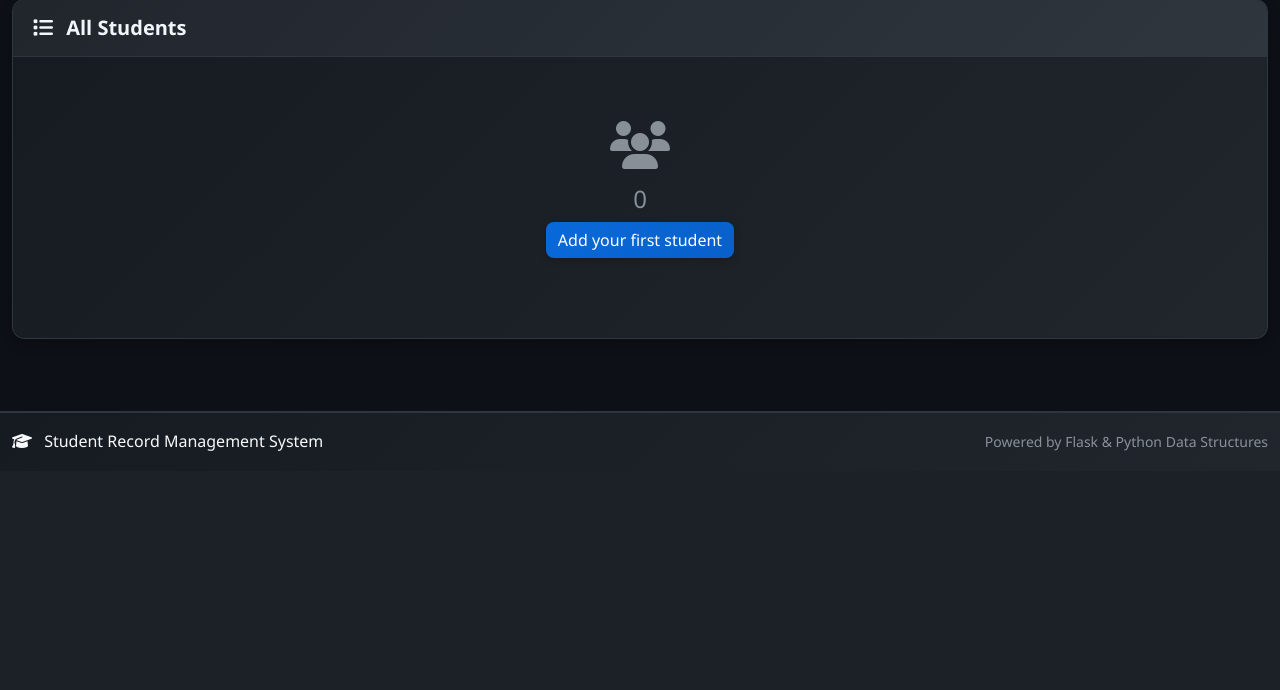
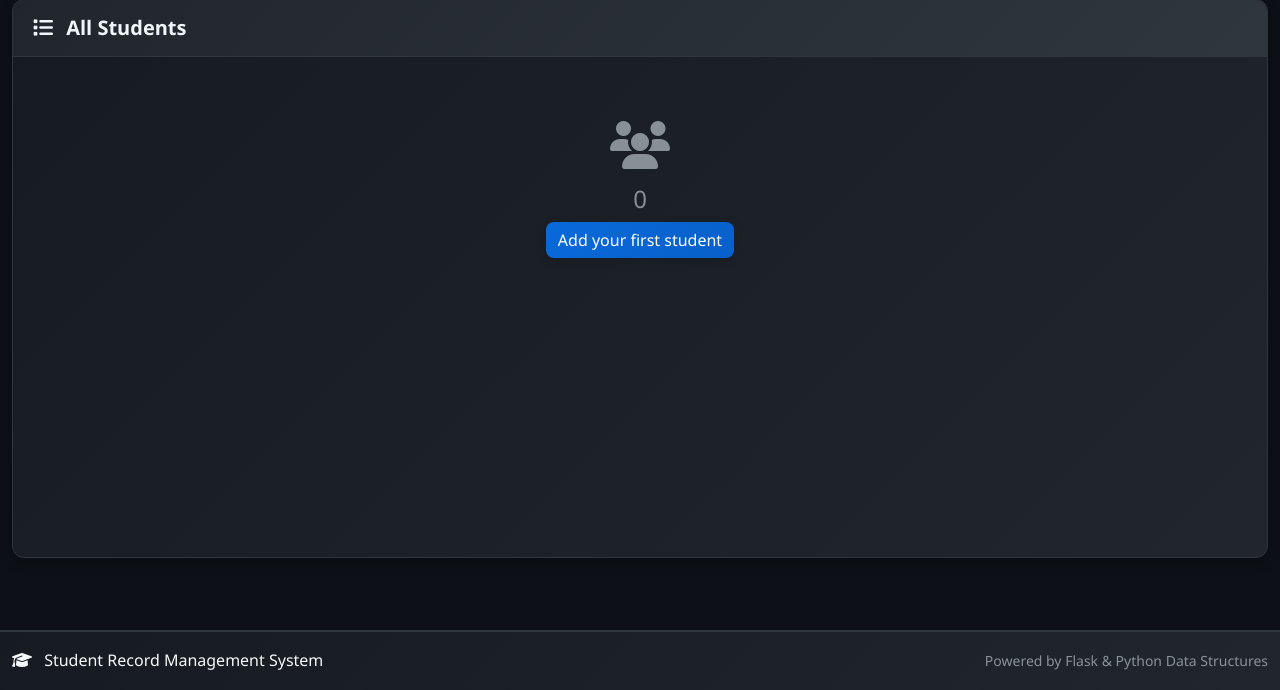
Before and after one commit to Hemanth509h/Student-Records, a Flask app: page / in a window 1280 px wide. Shown: the part 416-1106 px from the top of the page. Before the commit the page ends 867 px from the top, so only its background shows below. Run offline with Flask 3, Linux system fonts and the light colour scheme; a user stored in the database is signed in.

Commit message:
link an html an css

```diff
--- a/core/app.py
+++ b/core/app.py
@@ -20,7 +20,7 @@ if not app.secret_key:
     print("WARNING: Using generated secret key for development. Set SESSION_SECRET environment variable in production.")
 
 # Database configuration - PostgreSQL
-app.config['SQLALCHEMY_DATABASE_URI'] = os.environ.get('DATABASE_URL', 'postgresql://postgres:12345678@localhost:5432/postgres')
+app.config['SQLALCHEMY_DATABASE_URI'] = os.environ.get('DATABASE_URL', 'postgresql://postgres:12345678@localhost:5432/studentdb')
 app.config['SQLALCHEMY_ENGINE_OPTIONS'] = {
     "pool_recycle": 300,
     "pool_pre_ping": True,
--- a/create_tables.py
+++ b/create_tables.py
@@ -75,7 +75,7 @@ def check_database_connection() -> bool:
     print("\n🔌 Checking database connection...")
 
     try:
-        database_url = os.environ.get('DATABASE_URL')
+        database_url =os.environ.get('DATABASE_URL', 'postgresql://postgres:12345678@localhost:5432/studentdb')
         if not database_url:
             print("❌ DATABASE_URL environment variable not set")
             return False
--- a/static/css/style.css
+++ b/static/css/style.css
@@ -693,3 +693,7 @@ button {
 button:hover {
     background: #00c6ff;
 }
+#card-body{
+    height: 500px;
+    overflow-y: scroll;
+}
--- a/templates/index.html
+++ b/templates/index.html
@@ -108,7 +108,7 @@
             </a>
         {% endif %}
     </div>
-    <div class="card-body">
+    <div class="card-body" id="card-body">
         {% if students %}
             <div class="table-responsive">
                 <table class="table table-dark table-striped table-hover">
```
